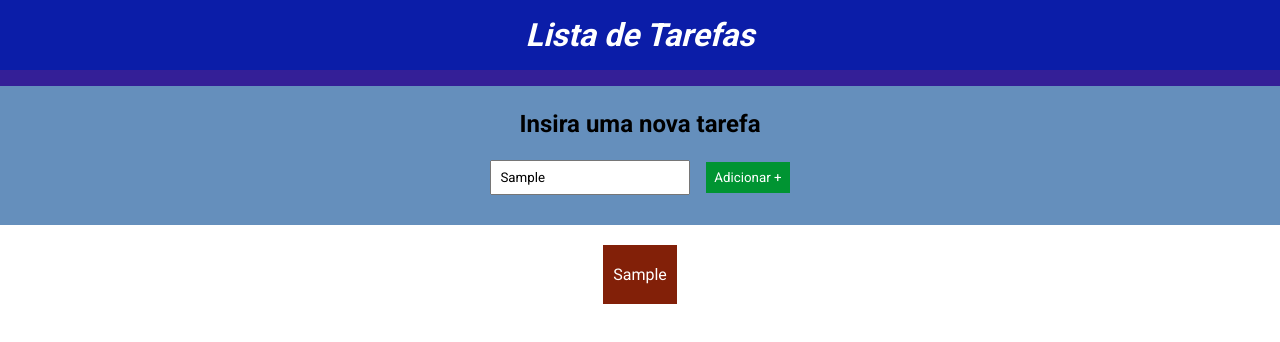
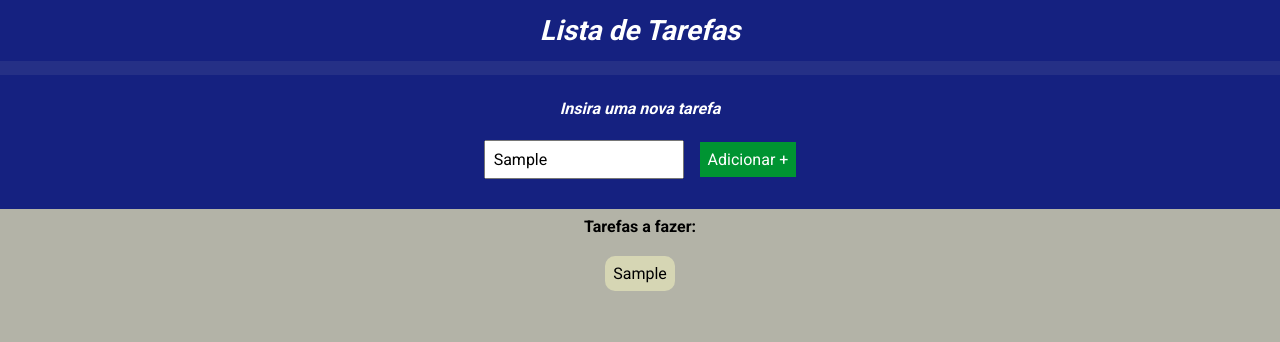
Before and after one commit to ChristhianLuiz/exercicios_ebac, a plain HTML site: page index.html in a window 1280 px wide. Both pictures are taken after typing "Sample" into the empty fields and a click on the button "Adicionar +". Drawn offline with nearby package versions, Linux system fonts and the light colour scheme.

Commit message:
code update

```diff
--- a/css/main.css
+++ b/css/main.css
@@ -3,16 +3,35 @@
     padding: 0;
     box-sizing: border-box;
     font-family: 'Roboto', sans-serif;
+    font-size: 16px;
+}
+
+body{
+    background-color: rgb(179, 179, 167);
 }
 
 header{
-    background-color: #0b1da8;
+    background-color: #152180;
     color: #ffffff;
-    padding: 16px 0;
+    padding: 14px 0;
     display: flex;
-    border-bottom: 16px solid #341f97;
+    border-bottom: 14px solid #323d8c8f;
     justify-content: center;
     font-style: italic;
+}
+
+h1{
+    font-size: 28px;
+}
+
+h2{
+    font-size: 16px;
+    color: white;
+    font-style: italic;
+}
+
+h3{
+    margin-top: 8px;
 }
 
 header button{
@@ -20,10 +39,9 @@ header button{
 }
 
 form{
-    background-color: #658fbc;
+    background-color: #152180;
     padding: 24px 0;
     text-align: center;
-    /* display: none; */
 }
 
 form h2{
@@ -56,19 +74,22 @@ ul {
     display: flex;
     flex-direction: column;
     align-items: center;
-
 }
 
 ul li {
     max-height: 280px;
-    max-width: 25%;
-    list-style-type: none;
-    margin: 20px 10px;
-    background-color: #822008;
-    color: white;
+    max-width: 100%;
+    margin: 10px 10px;
+    list-style-type:none;
+
 }
 
-.click{
-    color: white;
+.tarefa{
+    border-radius: 10px;
+    background-color: rgb(214, 214, 180);
+    padding: 8px;
+}
+
+.complete{
     text-decoration: line-through;
 }
--- a/index.html
+++ b/index.html
@@ -11,7 +11,7 @@
 </head>
 
 <body>
-
+    <div class="container">
         <header>
             <h1>Lista de Tarefas</h1>
         </header>
@@ -23,13 +23,13 @@
         </form>
 
         <div class="lista">
-        <ul id="click">
-
+            <ul> <h3>Tarefas a fazer:</h3>
+                <!-- <li class="tarefa"></li> -->
             </ul>
         </div>
 
         <script src="https://code.jquery.com/jquery-3.7.1.min.js"></script>
         <script src="./js/main.js"></script>
-
+    </div>
 </body>
 </html>
--- a/js/main.js
+++ b/js/main.js
@@ -1,19 +1,15 @@
 $(document).ready(function(){
     $('form').on('submit', function(e){
         e.preventDefault();
+        const nomeNovaTarefa = $(`#nome-tarefa`).val();
+        const novoItem = $('<li></li>');
 
-        const nomeNovaTarefa = $(`#nome-tarefa`).val();
-        const novoItem = $('<li>    </li>');
-        $(`<li> ${nomeNovaTarefa} </li>`).appendTo(novoItem);
-
-        $(``).appendTo(novoItem);
+        $(`<li class="tarefa"> ${nomeNovaTarefa} </li>`).appendTo(novoItem);
         $(novoItem).appendTo('ul');
-        console.log(novoItem);
+        // $(``).appendTo(novoItem);
     })
 
-    $('ul').on('click', function(){
-        // $(`<li class="click"> </li>`);
-        // $(`li`).css('text-decoration').indexOf('line-through')
-        // $('li').addClass("click")
+    $('ul').on('click', 'li', function(){
+        $(this).toggleClass("complete")
     })
 })
```
Lines whose indentation alone changed are shown as unchanged.
